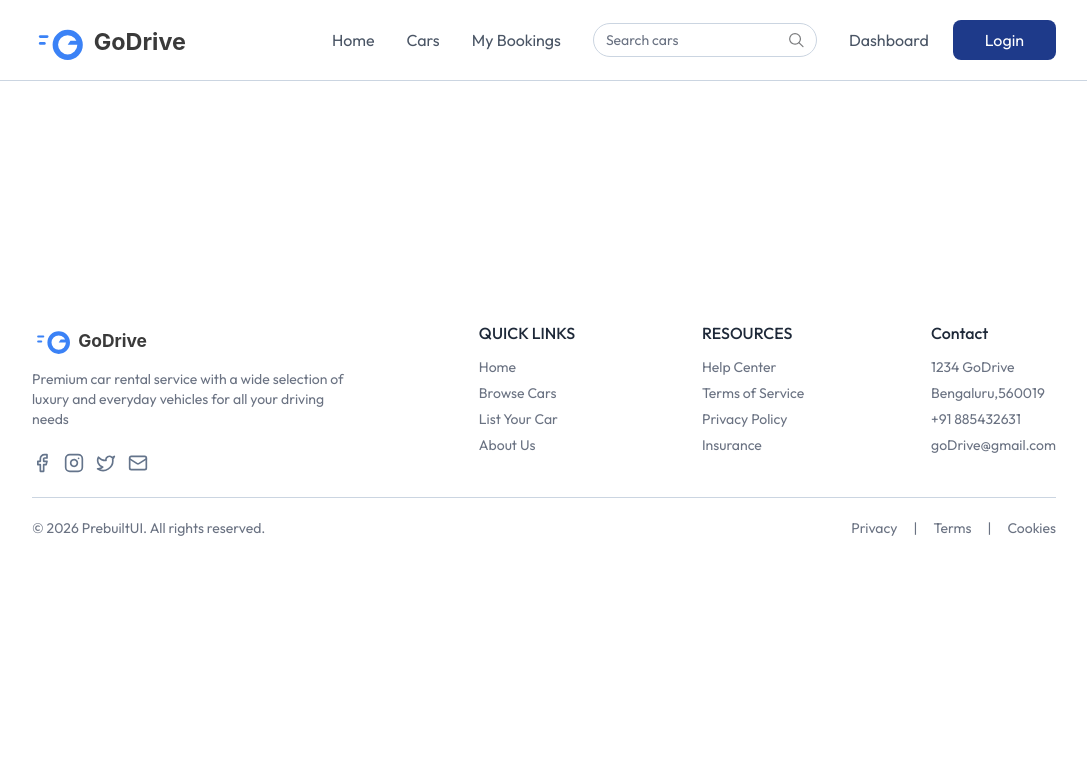
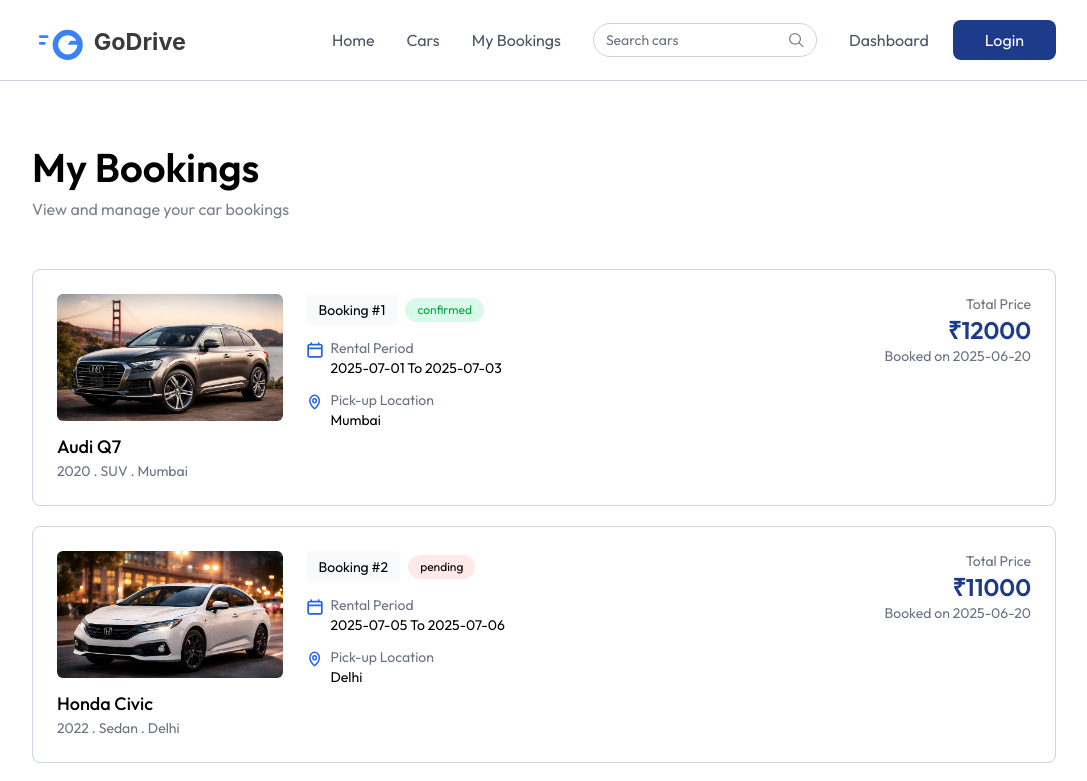
Before and after one commit to athmika2904/CarRental-Website, a React (Vite) app in the folder clientpage/: page /my-bookings in a window 1280 px wide. Shown: the top 781 px of the page, without its empty margins (96-1183 px from the left). Built offline with nearby package versions, Linux system fonts and the light colour scheme.

Commit message:
booking details added

```diff
--- a/clientpage/src/assets/assets.js
+++ b/clientpage/src/assets/assets.js
@@ -147,7 +147,7 @@
         "owner": "77fe3467ed8a8fe17d0ba6112",
         "brand": "Toyota",
         "model": "Fortuner",
-        "image": car_image2,
+        "image": car_image3,
         "year": 2021,
         "category": "SUV",
         "seating_capacity": 7,
@@ -164,7 +164,7 @@
         "owner": "77fe3467ed8a8fe17d0ba6113",
         "brand": "Hyundai",
         "model": "Creta",
-        "image": car_image3,
+        "image": car_image4,
         "year": 2022,
         "category": "SUV",
         "seating_capacity": 5,
@@ -187,7 +187,7 @@
         "pickupDate": "2025-07-01T00:00:00.000Z",
         "returnDate": "2025-07-03T00:00:00.000Z",
         "status": "confirmed",
-        "price": 560,
+        "price": 12000,
         "createdAt": "2025-06-20T12:30:48.244Z",
     },
     {
@@ -198,7 +198,7 @@
         "pickupDate": "2025-07-05T00:00:00.000Z",
         "returnDate": "2025-07-06T00:00:00.000Z",
         "status": "pending",
-        "price": 110,
+        "price": 11000,
         "createdAt": "2025-06-20T12:10:25.613Z",
     },
     {
@@ -209,7 +209,7 @@
         "pickupDate": "2025-07-07T00:00:00.000Z",
         "returnDate": "2025-07-09T00:00:00.000Z",
         "status": "pending",
-        "price": 640,
+        "price": 6500,
         "createdAt": "2025-06-20T09:55:06.379Z",
     },
     {
@@ -220,7 +220,7 @@
         "pickupDate": "2025-07-10T00:00:00.000Z",
         "returnDate": "2025-07-12T00:00:00.000Z",
         "status": "confirmed",
-        "price": 300,
+        "price": 3200,
         "createdAt": "2025-06-20T09:44:25.410Z",
     }
 ]
--- a/clientpage/src/pages/MyBookings.jsx
+++ b/clientpage/src/pages/MyBookings.jsx
@@ -1,9 +1,60 @@
-import React from 'react'
+import React, { useEffect, useState } from 'react'
+import { assets, dummyMyBookingsData } from '../assets/assets'
+import Title from '../components/Title'
 
 const MyBookings = () => {
+  const [bookings,setBookings]=useState([])
+  const fetch=async()=>{
+    setBookings(dummyMyBookingsData);
+  }
+  useEffect(()=>{
+    fetch()
+  },[])
   return (
-    <div>
+    <div className='px-6 md:px-16 lg:px-24 xl:px-32 2xl:px-48 mt-16 text-sm max-w-7xl'>
+      <Title title='My Bookings' subtitle='View and manage your car bookings' align='left'/>
+      <div>
+        {bookings.map((b,index)=>(
+          <div key={b._id} className='grid grid-cols-1 md:grid-cols-4 gap-6 p-6
+          border border-borderColor rounded-lg mt-5 first:mt-12'>
+            <div className='md:col-span-1'>
+              <div className='rounded-md overflow-hidden mb-3'>
+                <img src={b.car.image} alt="car" className='w-full h-auto aspect-video object-cover'/>
+              </div>
+              <p className='text-lg font-medium mt-2'>{b.car.brand} {b.car.model}</p>
+              <p className='text-gray-500'>{b.car.year} . {b.car.category} . {b.car.location}</p>
+            </div>
+            <div className='md:col-span-2'>
+              <div className='flex items-center gap-2'>
+                <p className='px-3 py-1.5 bg-light rounded'>Booking #{index+1}</p>
+                <p className={`px-3 py-1 text-xs rounded-full ${b.status==='confirmed'?'bg-green-400/15 text-green-600':'bg-red-400/15 text-red-600</div>'}`}>{b.status}</p>
+              </div>
+            <div className='flex items-start gap-2 mt-3'>
+              <img src={assets.calendar_icon_colored} alt="calendar" className='w-4 h-4 mt-1'/>
+              <div>
+                <p className='text-gray-500'>Rental Period</p>
+              <p>{b.pickupDate.split('T')[0]} To {b.returnDate.split('T')[0]}</p>
+              </div>
+            </div>
+            <div className='flex items-start gap-2 mt-3'>
+              <img src={assets.location_icon_colored} alt="calendar" className='w-4 h-4 mt-1'/>
+              <div>
+                <p className='text-gray-500'>Pick-up Location</p>
+              <p>{b.car.location}</p>
+              </div>
+            </div>
+            </div>
+            <div className='md:col-span-1 flex flex-col justify-between gap-6'>
+              <div className='text-sm text-gray-500 text-right'>
+                <p>Total Price</p>
+                <h1 className='text-2xl font-semibold text-primary'>₹{b.price}</h1>
+                <p>Booked on {b.createdAt.split('T')[0]}</p>
+              </div>
 
+            </div>
+          </div>
+        ))}
+      </div>
     </div>
   )
 }
```
